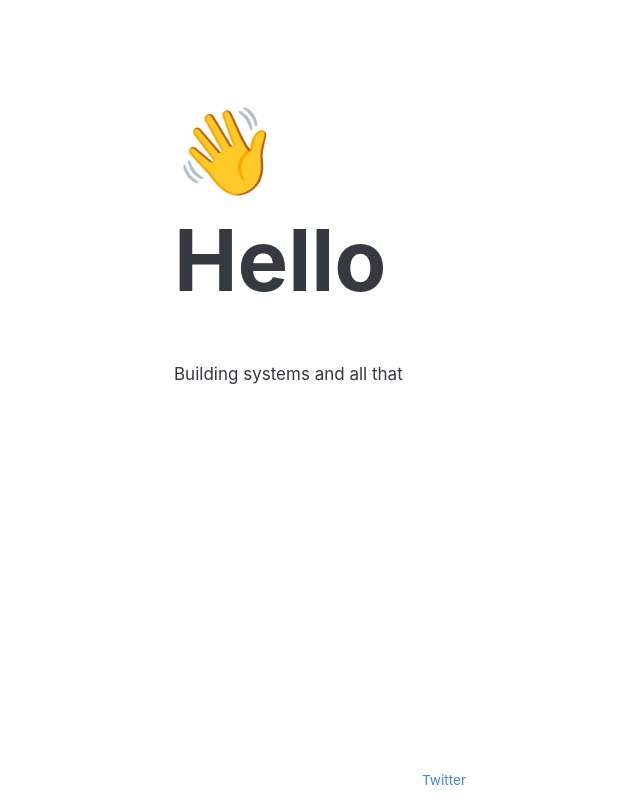
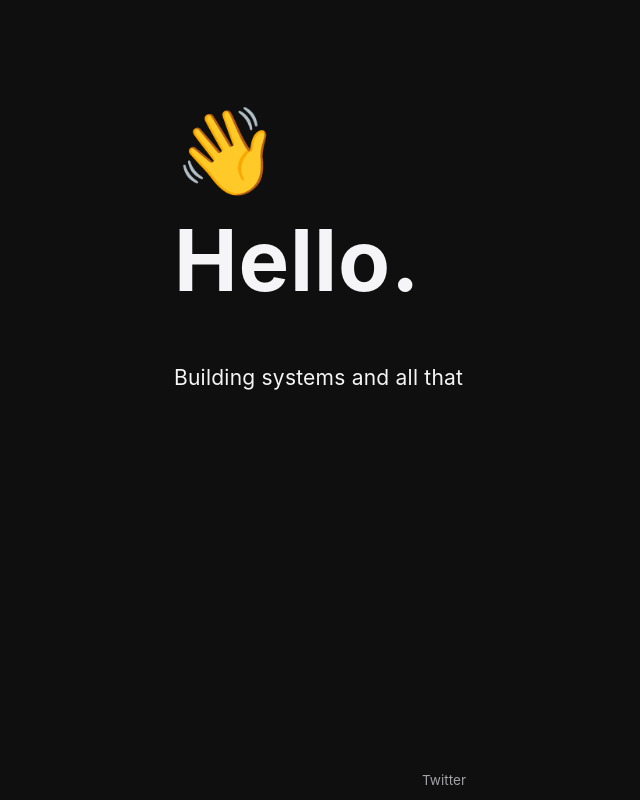
Before and after one commit to arich55/andrerichards.com, a plain HTML site: page index.html in a window 1280 px wide. Shown: the whole page, without its empty margins (196-836 px from the left). Drawn offline with nearby package versions, Linux system fonts and the light colour scheme.

Commit message:
Update site to dark theme

```diff
--- a/assets/css/page.css
+++ b/assets/css/page.css
@@ -1,7 +1,10 @@
-body { background-color: #f2f1ec; }
+body { background-color: #0f0f0f !important; color: #f5f5f7 !important; }
 .center { text-align: center; }
 .margin-top-100 { margin-top: 100px; }
 .margin-top-50 { margin-top: 50px; }
 .margin-bottom-100 { margin-bottom: 100px; }
-.heading h1 { font-size: 5em; }
+.heading h1 { font-size: 5em; letter-spacing: .011em; }
+.content { font-size: 21px; letter-spacing: .011em; }
 .footer { position: fixed; bottom: 0; width :100%; font-size: 0.8em; padding: 10px; }
+.footer a { color: #a1a1a6; }
+.footer a:hover { color: #f5f5f7; text-decoration: none; }
--- a/index.html
+++ b/index.html
@@ -17,7 +17,7 @@
         <div class="section margin-top-100 margin-bottom-100">
           <div class="heading">
             <h1>👋</h1>
-            <h1>Hello</h1>
+            <h1>Hello.</h1>
           </div>
           <div class="content margin-top-50">
             <section>Building systems and all that</section>
```
